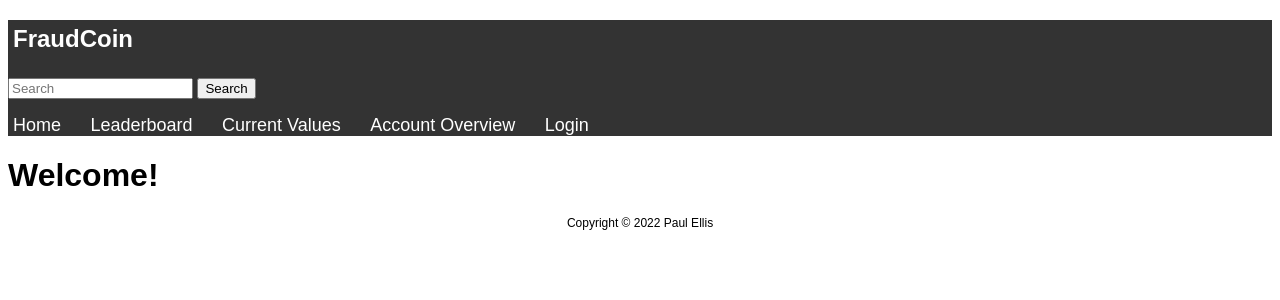
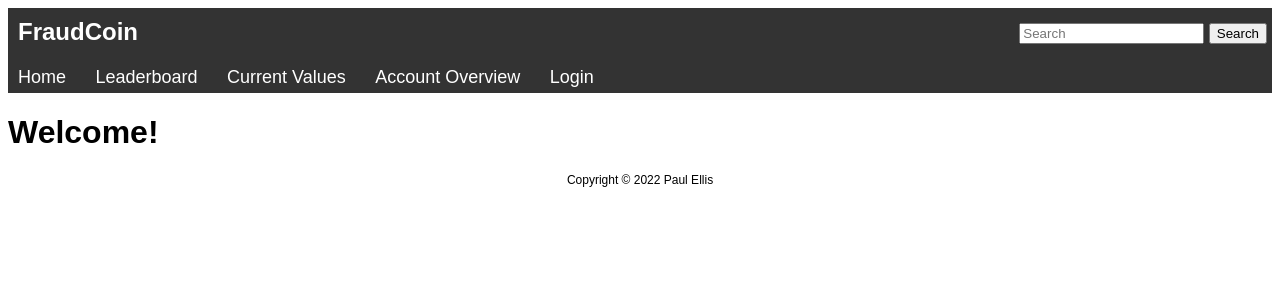
Before and after one commit to PaulEllis2001/CS401-Website, a PHP site: page /index.php in a window 1280 px wide. Shown: the top 300 px of the page. Run offline with PHP 8.4, Linux system fonts and the light colour scheme.

Commit message:
Added search bar and redirection

```diff
--- a/css/style.css
+++ b/css/style.css
@@ -17,7 +17,9 @@ p{
 }
 
 .heading{
-    padding: 5px;
+    padding: 10px;
+    display:inline;
+    color:#000;
 }
 
 .boring-link{
@@ -32,9 +34,10 @@ p{
 .navbar{
     background-color: #333;
     color: #fff;
+    padding-top:5px;
 }
 .navbar-nav{
-    padding:0;
+    padding: 5px;
     list-style: none;
 }
 
@@ -75,5 +78,6 @@ p{
 
 .search_form{
     display:inline;
-    text-align: right;
+    float:inline-end;
+    padding: 5px;
 }
--- /dev/null
+++ b/handlers/search_handler.php
@@ -0,0 +1,4 @@
+<?php
+
+header("Location: ../searchResults.php", true, 302);
+die();
--- a/includes/header.php
+++ b/includes/header.php
@@ -11,7 +11,7 @@
             <div class="container">
                 <div class="navbar">
                 <h1 class="heading"><a class="title-nav" href="index.php">FraudCoin</a></h1>
-                <form class="search_form" id="search_form" method="POST" action="search_handler.php">
+                <form class="search_form" id="search_form" method="POST" action="handlers/search_handler.php">
                     <input type="text" id="search" name="search" placeholder="Search">
                     <input type="submit" value="Search">
                 </form>
--- /dev/null
+++ b/searchResults.php
@@ -0,0 +1,5 @@
+<?php include('includes/header.php');?>
+
+<h1>Search Results</h1>
+
+<?php include('includes/footer.php');?>
```
